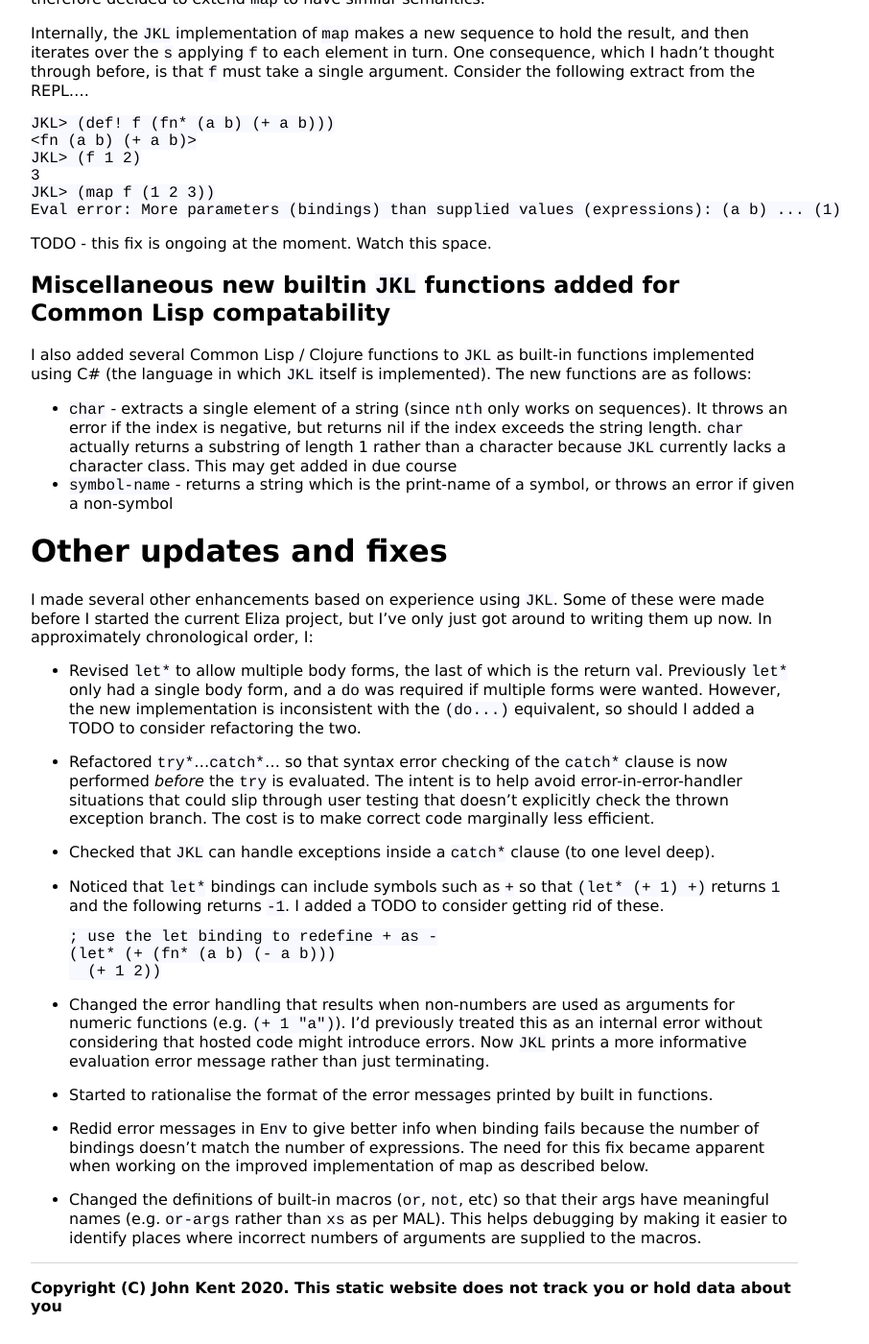
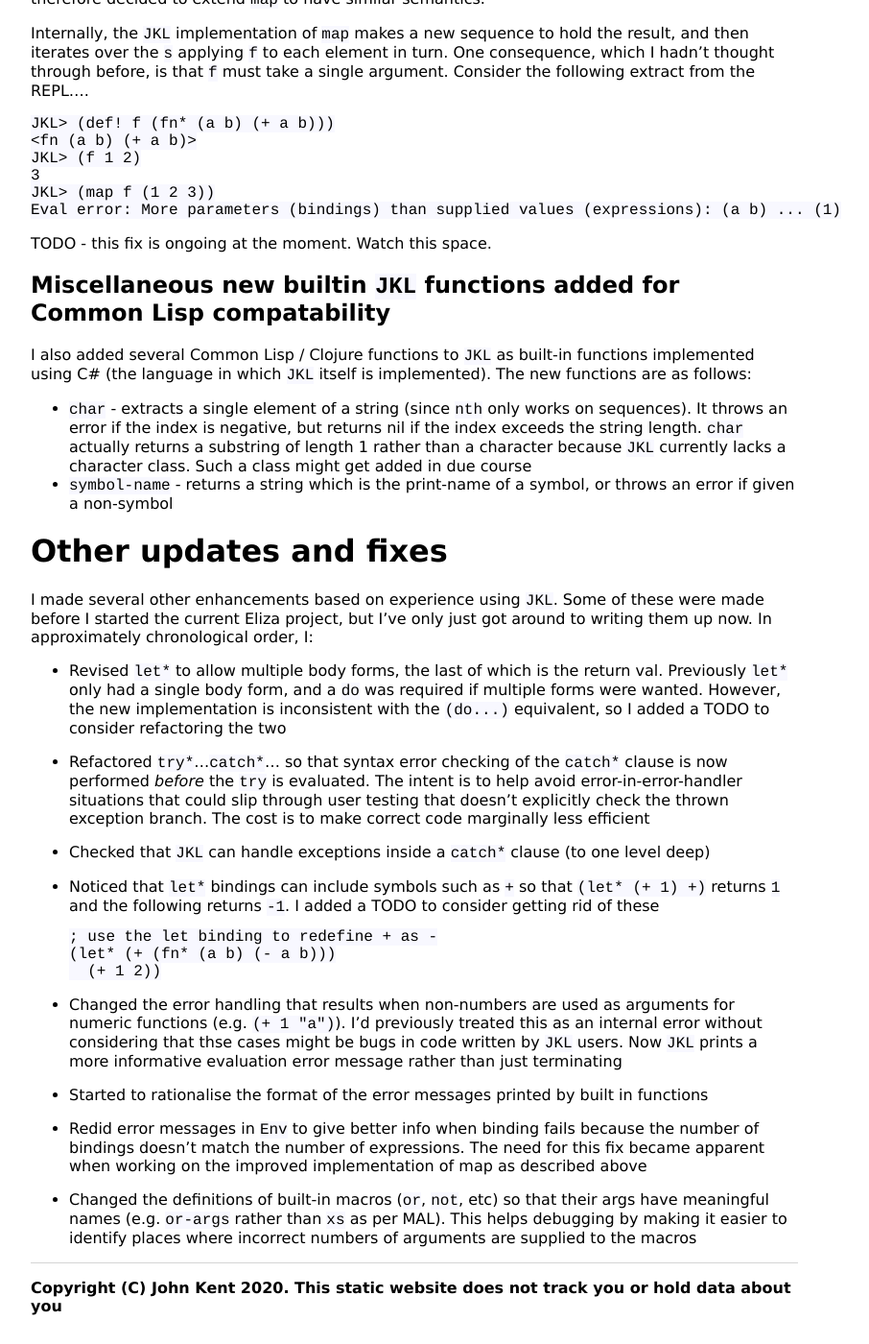
Before and after one commit to KineticLensman/KineticLensman.github.io, a Jekyll site: the page built from _posts/2020-04-03-Journey-continues.md, in a window 1280 px wide and 1400 px high, scrolled down 1505 px. Shown: the whole window at 96% size, without its empty margins (208-1114 px from the left). Built offline with Jekyll 4.4.1, drawn with Linux system fonts in a browser that asks for light colours.

Commit message:
bullet point consistency

````diff
--- a/_posts/2020-04-03-Journey-continues.md
+++ b/_posts/2020-04-03-Journey-continues.md
@@ -67,30 +67,30 @@ TODO - this fix is ongoing at the moment. Watch this space.
 
 I also added several Common Lisp / Clojure functions to `JKL` as built-in functions implemented using C# (the language in which `JKL` itself is implemented). The new functions are as follows:
 
-* `char` - extracts a single element of a string (since `nth` only works on sequences). It throws an error if the index is negative, but returns nil if the index exceeds the string length. `char` actually returns a substring of length 1 rather than a character because `JKL` currently lacks a character class. This may get added in due course
+* `char` - extracts a single element of a string (since `nth` only works on sequences). It throws an error if the index is negative, but returns nil if the index exceeds the string length. `char` actually returns a substring of length 1 rather than a character because `JKL` currently lacks a character class. Such a class might get added in due course
 * `symbol-name` - returns a string which is the print-name of a symbol, or throws an error if given a non-symbol
 
 # Other updates and fixes
 
 I made several other enhancements based on experience using `JKL`. Some of these were made before I started the current Eliza project, but I've only just got around to writing them up now. In approximately chronological order, I:
 
-* Revised `let*` to allow multiple body forms, the last of which is the return val. Previously `let*` only had a single body form, and a `do` was required if multiple forms were wanted. However, the new implementation is inconsistent with the `(do...)` equivalent, so should I added a TODO to consider refactoring the two.
+* Revised `let*` to allow multiple body forms, the last of which is the return val. Previously `let*` only had a single body form, and a `do` was required if multiple forms were wanted. However, the new implementation is inconsistent with the `(do...)` equivalent, so  I added a TODO to consider refactoring the two
 
-* Refactored `try*`...`catch*`... so that syntax error checking of the `catch*` clause is now performed *before* the `try` is evaluated. The intent is to help avoid error-in-error-handler situations that could slip through user testing that doesn't explicitly check the thrown exception branch. The cost is to make correct code marginally less efficient.
+* Refactored `try*`...`catch*`... so that syntax error checking of the `catch*` clause is now performed *before* the `try` is evaluated. The intent is to help avoid error-in-error-handler situations that could slip through user testing that doesn't explicitly check the thrown exception branch. The cost is to make correct code marginally less efficient
 
-* Checked that `JKL` can handle exceptions inside a `catch*` clause (to one level deep).
+* Checked that `JKL` can handle exceptions inside a `catch*` clause (to one level deep)
 
-* Noticed that `let*` bindings can include symbols such as `+` so that `(let* (+ 1) +)` returns `1` and the following returns `-1`. I added a TODO to consider getting rid of these.
+* Noticed that `let*` bindings can include symbols such as `+` so that `(let* (+ 1) +)` returns `1` and the following returns `-1`. I added a TODO to consider getting rid of these
 ```
 ; use the let binding to redefine + as -
 (let* (+ (fn* (a b) (- a b)))
     (+ 1 2))
 ```
 
-* Changed the error handling that results when non-numbers are used as arguments for numeric functions (e.g. `(+ 1 "a")`). I'd previously treated this as an internal error without considering that hosted code might introduce errors. Now `JKL` prints a more informative evaluation error message rather than just terminating.
+* Changed the error handling that results when non-numbers are used as arguments for numeric functions (e.g. `(+ 1 "a")`). I'd previously treated this as an internal error without considering that thse cases might be bugs in code written by `JKL` users. Now `JKL` prints a more informative evaluation error message rather than just terminating
 
-* Started to rationalise the format of the error messages printed by built in functions.
+* Started to rationalise the format of the error messages printed by built in functions
 
-* Redid error messages in `Env` to give better info when binding fails because the number of bindings doesn't match the number of expressions. The need for this fix became apparent when working on the improved implementation of map as described below.
+* Redid error messages in `Env` to give better info when binding fails because the number of bindings doesn't match the number of expressions. The need for this fix became apparent when working on the improved implementation of map as described above
 
-* Changed the definitions of built-in macros (`or`, `not`, etc) so that their args have meaningful names (e.g. `or-args` rather than `xs` as per MAL). This helps debugging by making it easier to identify places where incorrect numbers of arguments are supplied to the macros.
+* Changed the definitions of built-in macros (`or`, `not`, etc) so that their args have meaningful names (e.g. `or-args` rather than `xs` as per MAL). This helps debugging by making it easier to identify places where incorrect numbers of arguments are supplied to the macros
````
